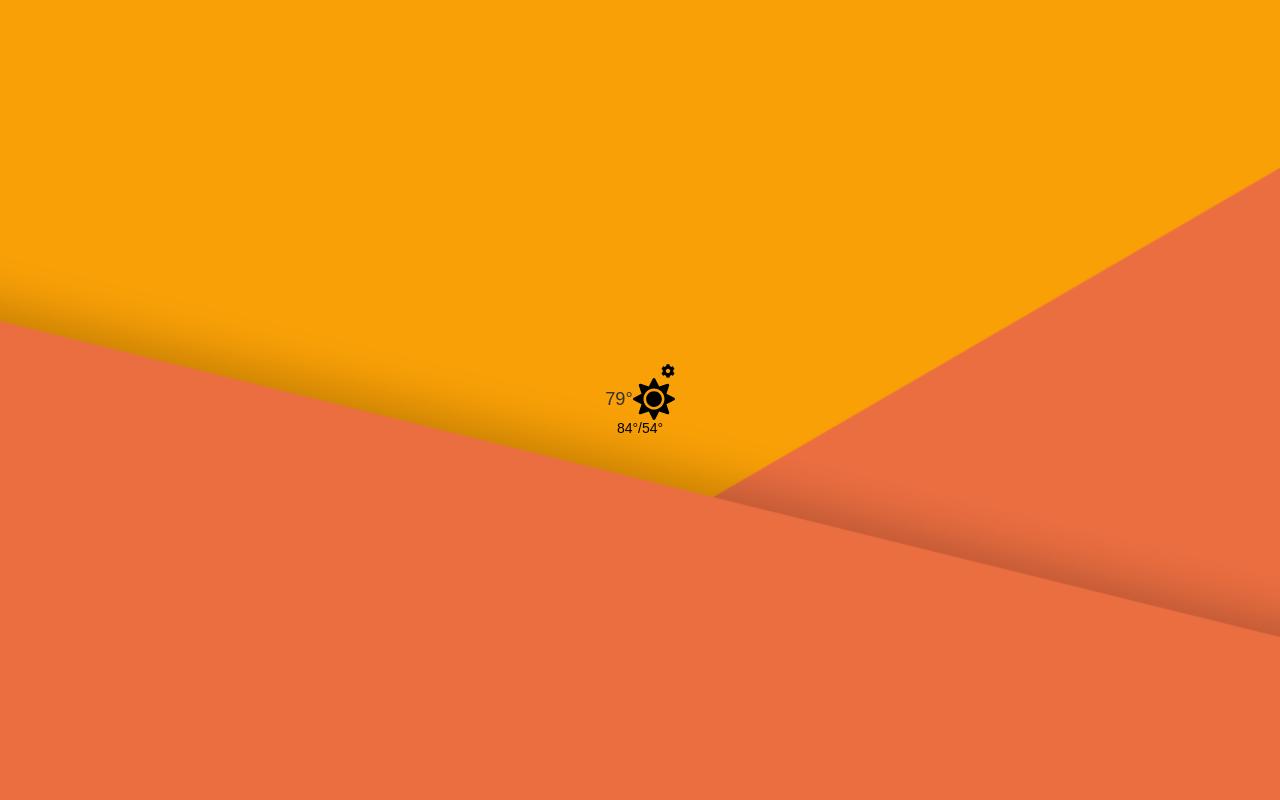
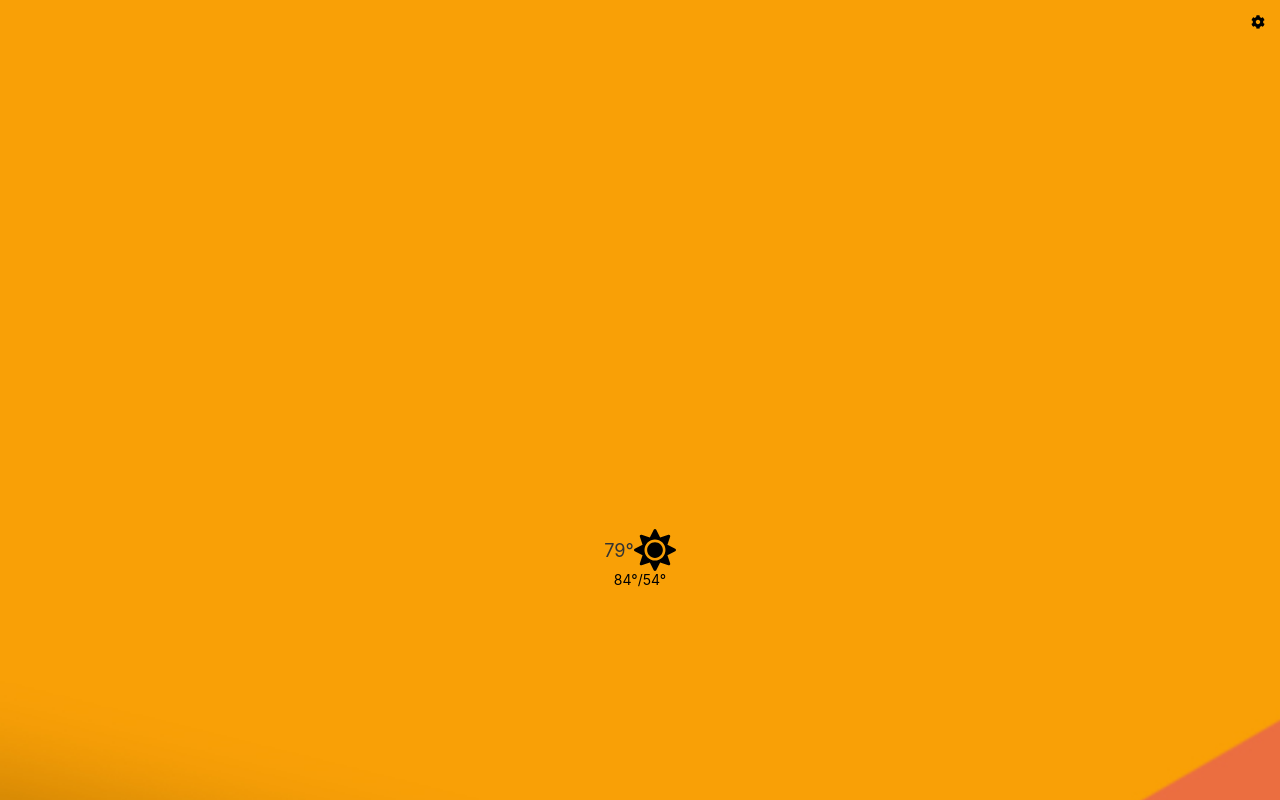
Before and after one commit to TOUnail/weather-app, a React (Create React App) app: page / in a window 1280 px wide. Built offline with nearby package versions, Linux system fonts and the light colour scheme.

Commit message:
rough layout

```diff
--- a/package.json
+++ b/package.json
@@ -3,8 +3,8 @@
   "version": "0.1.0",
   "private": true,
   "dependencies": {
-    "@fortawesome/fontawesome-svg-core": "^1.2.19",
-    "@fortawesome/free-solid-svg-icons": "^5.9.0",
+    "@fortawesome/fontawesome-svg-core": "^1.2.21",
+    "@fortawesome/free-solid-svg-icons": "^5.10.1",
     "@fortawesome/react-fontawesome": "^0.1.4",
     "react": "^16.8.6",
     "react-dom": "^16.8.6",
--- a/src/App.scss
+++ b/src/App.scss
@@ -11,9 +11,7 @@ html, body {
 .app-container {
   width: 100%;
   min-height: 100%;
-  display: flex;
-  justify-content: center;
-  align-items: center;
+  padding: 0 15px;
   .container {
     display: flex;
     flex-direction: column;
--- a/src/components/current-weather/style.scss
+++ b/src/components/current-weather/style.scss
@@ -1,23 +1,21 @@
-.current-weather-container {
-    display: flex;
-    flex-direction: column;
-    font-family: sans-serif;
-    align-items: center;
-    .current-weather {
-        font-size: 1.3rem;
-        color: #333;
-    }
+.current-weather {
+    font-size: 1.3rem;
+    color: #333;
 }
+
 .weather-settings {
     display: flex;
     justify-content: flex-end;
+    margin-top: 15px;
 }
 .weather-inner {
     align-items: center;
+    margin-top: 40%;
 }
 
 .weather-inner, .high-low-container {
     display: flex;
     flex-direction: row;
     justify-content: center;
+    align-items: center;
 }
--- a/src/components/forecast/index.js
+++ b/src/components/forecast/index.js
@@ -8,10 +8,12 @@ export default class ForecastWeather extends React.Component {
         this.state = {}
     }
     //https://codepen.io/davallan/pen/amqRzv
+    //http://template.8guild.com/appica/android/index.html
     render() {
         return <div className="forecast-container">
-                    <div className="background-1"></div>
-                    <div className="background-2"></div>
+                    <div className="test-container">
+                        <p>Forecast</p>
+                    </div>
                 </div>;
     }
 }
--- a/src/components/forecast/style.scss
+++ b/src/components/forecast/style.scss
@@ -1,5 +1,8 @@
 .forecast-container {
     width: 100%;
 }
+.test-container {
+    margin-top: 80%;
+}
 
 /* use react-bulma-components*/
```
Also changed, not shown: 1 other file (tests, documents, lock files or other folders).
